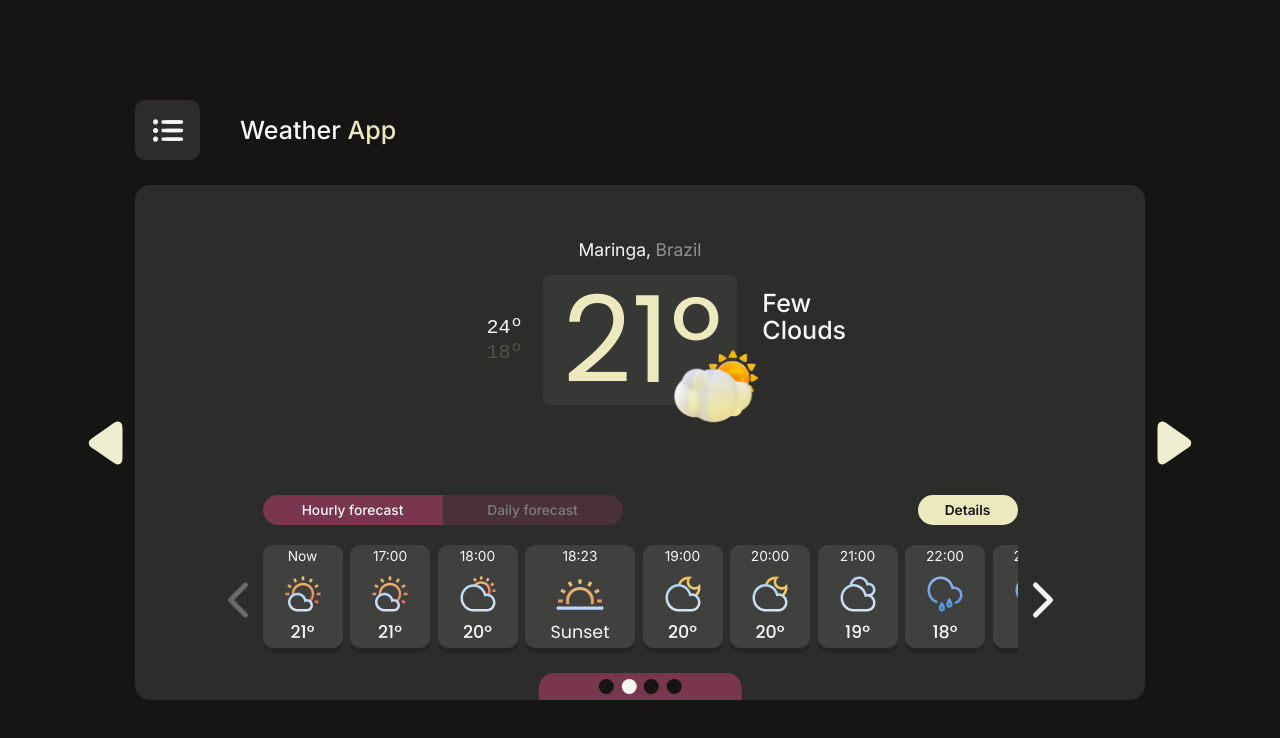
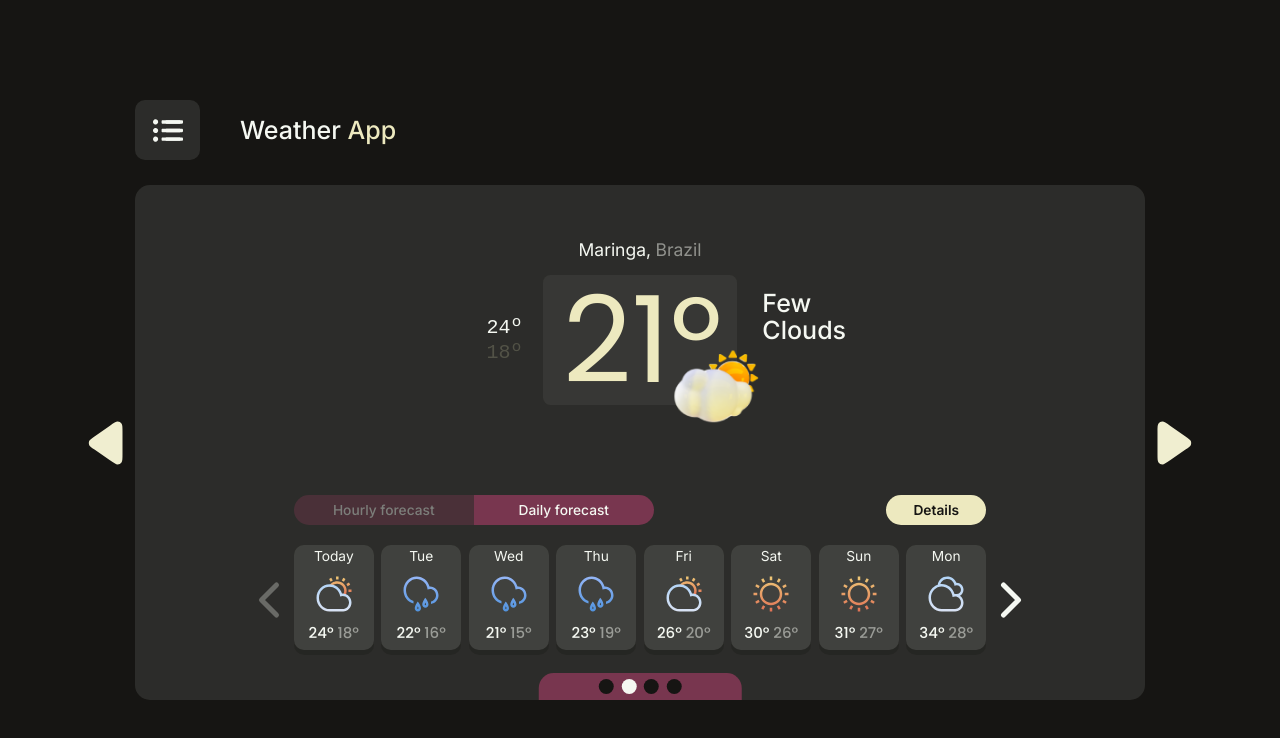
Before and after one commit to andre-sch/weather-app, a React (Vite) app: page / in a window 1280 px wide. Both pictures are taken after a click on the button "Daily forecast". Shown: the top 738 px of the page. Built offline with nearby package versions, Linux system fonts and the light colour scheme; a web font is replaced by a local one.

Commit message:
Switch Slider sections

```diff
--- a/src/components/WeatherCard/Slider/header.css
+++ b/src/components/WeatherCard/Slider/header.css
@@ -3,6 +3,7 @@
   justify-content: space-between;
   align-items: center;
   margin-bottom: 1rem;
+  width: 100%;
 }
 
 .slider > header button {
--- a/src/components/WeatherCard/Slider/index.tsx
+++ b/src/components/WeatherCard/Slider/index.tsx
@@ -1,3 +1,5 @@
+import { useState } from 'react'
+
 import './header.css'
 import './main.css'
 
@@ -17,15 +19,38 @@ import rainfall from '../../../assets/weather/icons/details/rain.svg'
 import humidity from '../../../assets/weather/icons/details/humidity.svg'
 import visibility from '../../../assets/weather/icons/details/visibility.svg'
 
+type forecasts = 'hourly' | 'daily'
+
 export function Slider() {
+  const [selectedForecast, setSelectedForecast] = useState<forecasts>('hourly')
+  const [isDisplayingDetails, setIsDisplayingDetails] = useState(false)
+
   return (
     <div className="slider">
       <header>
         <div className="forecast-switch">
-          <button className="on">Hourly forecast</button>
-          <button>Daily forecast</button>
+          <button
+            className={selectedForecast == 'hourly' ? 'on' : ''}
+            onClick={() => {
+              setIsDisplayingDetails(false)
+              setSelectedForecast('hourly')
+            }}>
+            Hourly forecast
+          </button>
+          <button
+            className={selectedForecast == 'daily' ? 'on' : ''}
+            onClick={() => {
+              setIsDisplayingDetails(false)
+              setSelectedForecast('daily')
+            }}>
+            Daily forecast
+          </button>
         </div>
-        <button className="show-details">Details</button>
+        <button
+          className="show-details"
+          onClick={() => setIsDisplayingDetails(!isDisplayingDetails)}>
+          {isDisplayingDetails ? 'Hide' : 'Details'}
+        </button>
       </header>
 
       <main>
@@ -40,7 +65,14 @@ export function Slider() {
             <img src={thinArrow} alt="See next weather forecast information" />
           </button>
         </nav>
-        <section className="forecast hourly display">
+        <section className={
+          `forecast hourly ${
+            !isDisplayingDetails &&
+            selectedForecast == 'hourly'
+              ? 'show'
+              : ''
+          }`
+        }>
           <div className="mini-card">
             <time>Now</time>
             <img src={dayFewClouds} alt="Day with few clouds" draggable={false}/>
@@ -87,7 +119,14 @@ export function Slider() {
             <strong>18º</strong>
           </div>
         </section>
-        <section className="forecast daily">
+        <section className={
+          `forecast daily ${
+            !isDisplayingDetails &&
+            selectedForecast == 'daily'
+              ? 'show'
+              : ''
+          }`
+        }>
           <div className="mini-card">
             <time>Today</time>
             <img src={dayScatteredClouds} alt="Day with scattered clouds" draggable={false} />
@@ -161,7 +200,8 @@ export function Slider() {
             </div>
           </div>
         </section>
-        <section className="details">
+        <section
+          className={`details ${isDisplayingDetails ? 'show' : ''}`}>
           <div className="mini-card">
             <header>
               <img src={detailsTwilight} alt="" />
--- a/src/components/WeatherCard/Slider/main.css
+++ b/src/components/WeatherCard/Slider/main.css
@@ -1,11 +1,19 @@
 .slider {
+  display: flex;
+  flex-direction: column;
+  align-items: center;
   width: 100%;
+  transition: width 0.2s ease;
   -webkit-user-select: none;
   user-select: none;
 }
 
+.slider:has(main section.daily.show) {width: min(34.625rem, 100%);}
+.slider:has(main section.details.show) {width: min(33.375rem, 100%);}
+
 .slider main {
   position: relative;
+  width: 100%;
   height: 5.5rem;
 }
 
@@ -38,25 +46,30 @@
   height: 100%;
 
   opacity: 0;
+  transition: opacity 0.1s;
   overflow-x: hidden;
   z-index: -1;
   cursor: grab;
 }
-.slider main section.display {
-  opacity: 1;
-  z-index: 0;
-}
+.slider main section.show {opacity: 1; z-index: 0;}
 
 .mini-card {
   display: flex;
   flex-direction: column;
   align-items: center;
   flex-shrink: 0;
-  padding: 0.125rem 0 0.1875rem;
+
+  height: 5.25rem;
+  padding-top: 0.125rem;
+
   border-radius: 0.5rem;
   box-shadow: 0 0.25rem 0 rgba(0, 0, 0, 0.15);
-  transition: background 0.2s;
+  transform: scale(0.5, 0.5);
+  transition:
+    background 0.2s,
+    transform 0.2s cubic-bezier(0, 0, 0.55, 1.33);
 }
+section.show .mini-card {transform: scale(1, 1);}
 
 
 .forecast .mini-card {width: 4rem; background: rgba(var(--white-rgb), 0.1);}
@@ -77,8 +90,7 @@
 .forecast .mini-card.twilight strong {font-weight: 400;}
 
 
-.daily .mini-card {padding-bottom: 0.25rem;}
-.daily .mini-card img {margin-bottom: 0.375rem;}
+.daily .mini-card img {margin-bottom: 0.35rem;}
 
 .daily .min-max {
   display: flex;
@@ -89,11 +101,6 @@
 
 .daily .min-max span + span {color: rgba(var(--white-rgb), 0.5);}
 
-
-.slider main section.details {justify-content: center;}
-@media (max-width: 1043px) {
-  .slider main section.details {justify-content: flex-start;}
-}
 
 .details .mini-card {
   width: 5.25rem;
```
